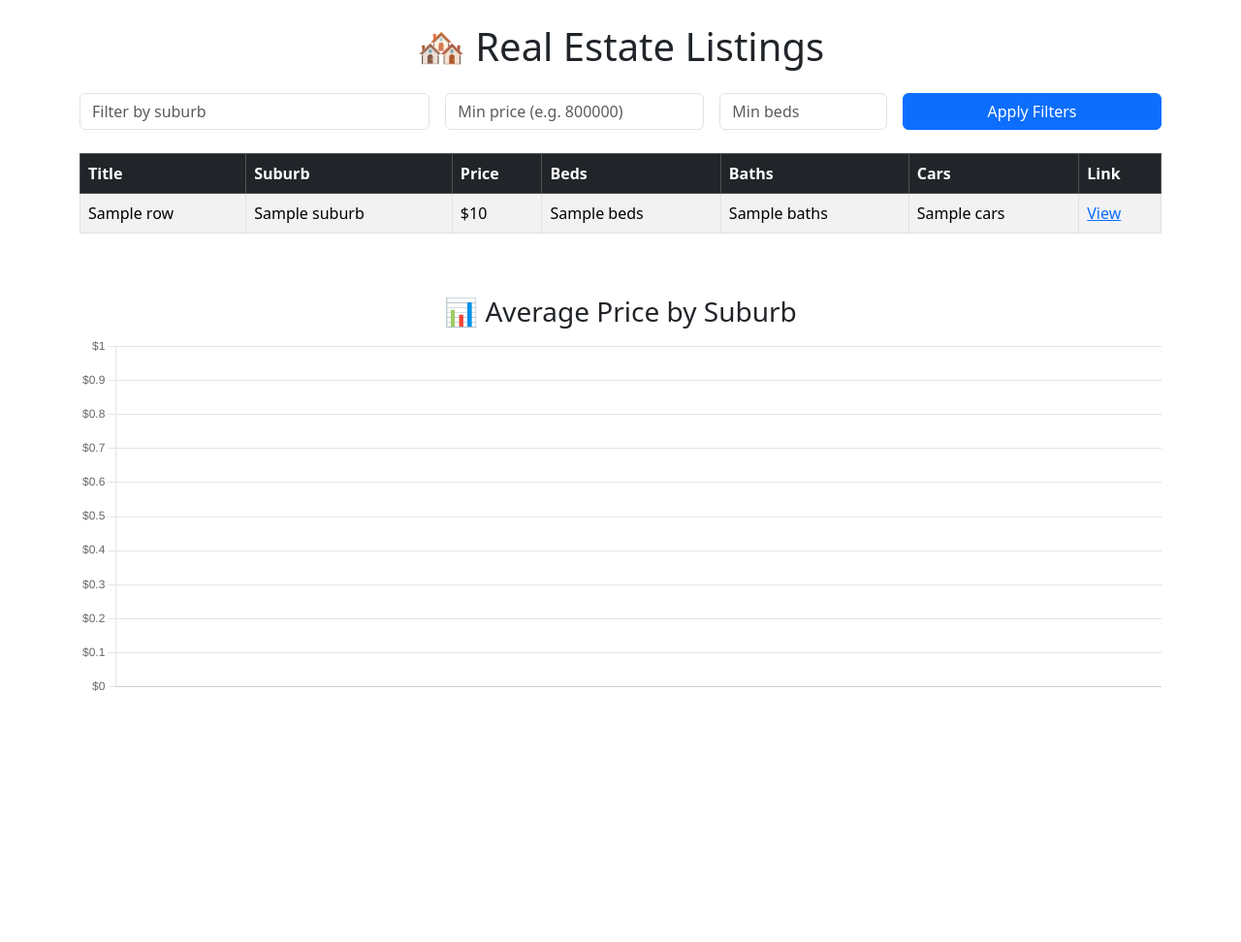
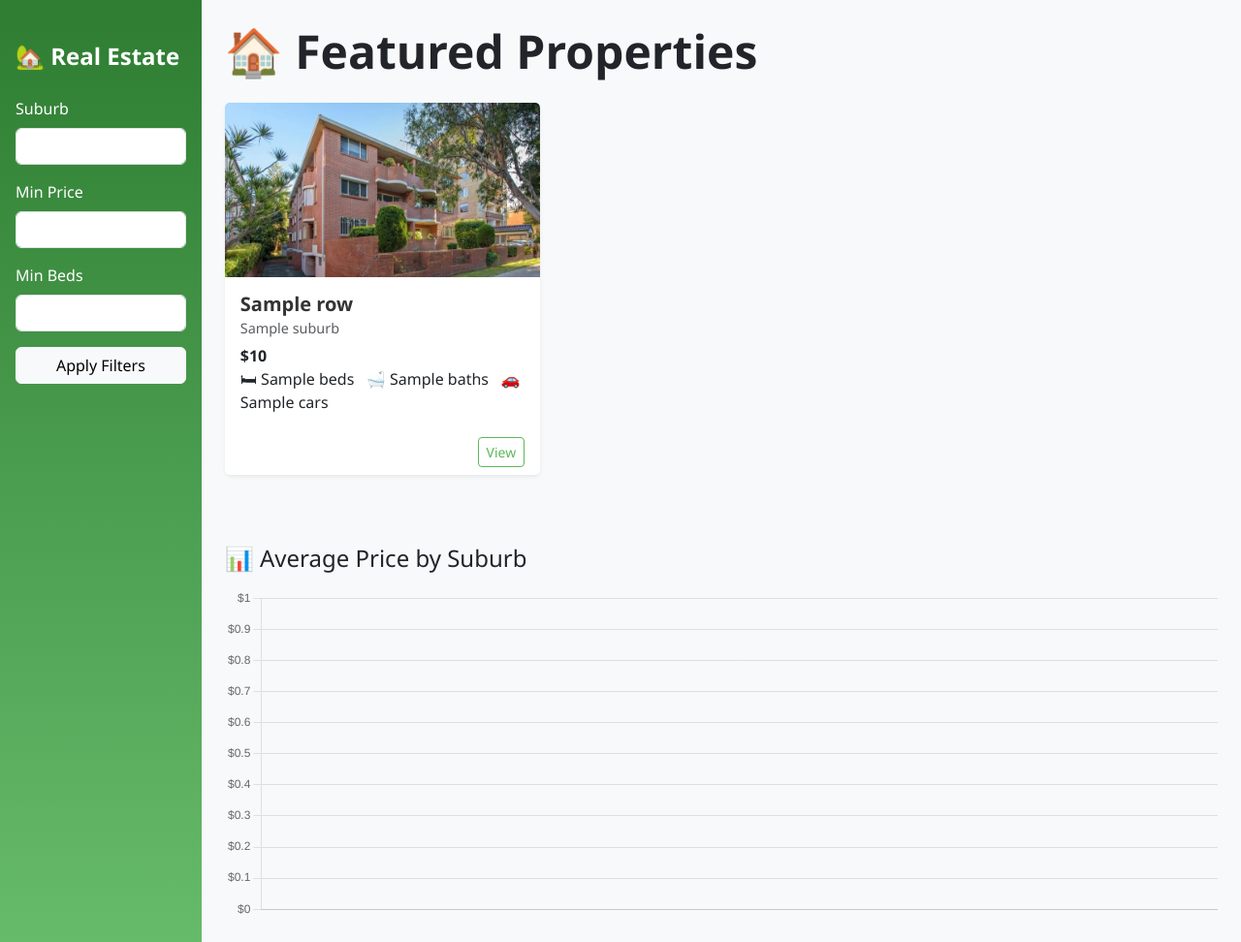
Before and after one commit to Marmitt/real-state-dashboard, a Flask app: template templates/index.html in a window 1280 px wide. Shown: the whole page at 97% size. Before the commit the page ends 713 px from the top, so only its background shows below. Run offline with Flask 3, Linux system fonts and the light colour scheme; the template is opened without the code that fills it: most values are stand-ins (such as "Sample title", 1, 10 or a date in 2020).

Commit message:
Add property images, gradient sidebar, and styled title section for modern UI

```diff
--- /dev/null
+++ b/static/css/style.css
@@ -0,0 +1,56 @@
+body {
+    font-family: 'Segoe UI', sans-serif;
+    background-color: #f8f9fa;
+  }
+
+  #wrapper {
+    display: flex;
+    min-height: 100vh;
+  }
+
+  #sidebar {
+    width: 250px;
+    background: linear-gradient(to bottom, #2e7d32, #66bb6a);
+    padding: 1rem 0;
+    min-height: 100vh;
+    color: white;
+  }
+
+  .sidebar-heading {
+    font-size: 1.5rem;
+    color: white;
+  }
+
+  .card {
+    transition: transform 0.2s ease, box-shadow 0.2s ease;
+  }
+
+  .card:hover {
+    transform: translateY(-4px);
+    box-shadow: 0 8px 20px rgba(0, 0, 0, 0.05);
+  }
+
+  .card-title {
+    font-weight: bold;
+    color: #333;
+  }
+
+  .card-subtitle {
+    font-size: 0.9rem;
+    color: #777;
+  }
+
+  .card-img-top {
+    object-fit: cover;
+    height: 180px;
+  }
+
+  .btn-outline-success {
+    border-color: #5cb85c;
+    color: #5cb85c;
+  }
+
+  .btn-outline-success:hover {
+    background-color: #5cb85c;
+    color: #fff;
+  }
--- a/templates/index.html
+++ b/templates/index.html
@@ -4,68 +4,66 @@
   <meta charset="UTF-8">
   <title>Real Estate Dashboard</title>
   <link href="https://cdn.jsdelivr.net/npm/bootstrap@5.3.2/dist/css/bootstrap.min.css" rel="stylesheet">
+  <link rel="stylesheet" href="{{ url_for('static', filename='css/style.css') }}">
 </head>
 <body>
-  <div class="container py-4">
-    <h1 class="mb-4 text-center">🏘 Real Estate Listings</h1>
+  <div class="d-flex" id="wrapper">
+    <!-- Sidebar -->
+    <div id="sidebar">
+      <div class="sidebar-heading px-3 py-4 fw-bold text-white">🏡 Real Estate</div>
+      <div class="list-group list-group-flush px-3">
+        <form method="get">
+          <div class="mb-3">
+            <label class="form-label text-white">Suburb</label>
+            <input type="text" name="suburb" class="form-control" value="{{ request.args.get('suburb', '') }}">
+          </div>
+          <div class="mb-3">
+            <label class="form-label text-white">Min Price</label>
+            <input type="number" name="min_price" class="form-control" value="{{ request.args.get('min_price', '') }}">
+          </div>
+          <div class="mb-3">
+            <label class="form-label text-white">Min Beds</label>
+            <input type="number" name="min_beds" class="form-control" value="{{ request.args.get('min_beds', '') }}">
+          </div>
+          <button class="btn btn-light w-100">Apply Filters</button>
+        </form>
+      </div>
+    </div>
 
-    <!-- Filter Form -->
-    <form class="row g-3 mb-4" method="get">
-      <div class="col-md-4">
-        <input type="text" name="suburb" class="form-control" placeholder="Filter by suburb"
-               value="{{ request.args.get('suburb', '') }}">
+    <!-- Main Content -->
+    <div id="page-content-wrapper" class="w-100 p-4">
+      <h2 class="display-5 fw-bold mb-4">🏠 Featured Properties</h2>
+
+      <div class="row">
+        {% for row in listings %}
+        <div class="col-md-6 col-lg-4 mb-4">
+          <div class="card h-100 shadow-sm border-0">
+            <img src="{{ url_for('static', filename='images/photo' ~ loop.index ~ '.jpg') }}"
+                 class="card-img-top" alt="property photo">
+            <div class="card-body">
+              <h5 class="card-title">{{ row.Title }}</h5>
+              <h6 class="card-subtitle mb-2 text-muted">{{ row.Suburb }}</h6>
+              <p class="card-text">
+                <strong>${{ "{:,.0f}".format(row.Price) }}</strong><br>
+                🛏 {{ row.Beds }} &nbsp; 🛁 {{ row.Baths }} &nbsp; 🚗 {{ row.Cars }}
+              </p>
             </div>
-      <div class="col-md-3">
-        <input type="number" name="min_price" class="form-control" placeholder="Min price (e.g. 800000)"
-               value="{{ request.args.get('min_price', '') }}">
+            <div class="card-footer bg-white border-0 text-end">
+              <a href="{{ row.URL }}" target="_blank" class="btn btn-outline-success btn-sm">View</a>
             </div>
-      <div class="col-md-2">
-        <input type="number" name="min_beds" class="form-control" placeholder="Min beds"
-               value="{{ request.args.get('min_beds', '') }}">
           </div>
-      <div class="col-md-3">
-        <button class="btn btn-primary w-100">Apply Filters</button>
         </div>
-    </form>
-
-    <!-- Listings Table -->
-    <div class="table-responsive">
-      <table class="table table-striped table-bordered">
-        <thead class="table-dark">
-          <tr>
-            <th>Title</th>
-            <th>Suburb</th>
-            <th>Price</th>
-            <th>Beds</th>
-            <th>Baths</th>
-            <th>Cars</th>
-            <th>Link</th>
-          </tr>
-        </thead>
-        <tbody>
-          {% for row in listings %}
-          <tr>
-            <td>{{ row.Title }}</td>
-            <td>{{ row.Suburb }}</td>
-            <td>${{ "{:,.0f}".format(row.Price) }}</td>
-            <td>{{ row.Beds }}</td>
-            <td>{{ row.Baths }}</td>
-            <td>{{ row.Cars }}</td>
-            <td><a href="{{ row.URL }}" target="_blank">View</a></td>
-          </tr>
         {% endfor %}
-        </tbody>
-      </table>
       </div>
 
       {% if listings|length == 0 %}
-      <p class="text-center text-muted mt-4">No listings match your filters.</p>
+        <p class="text-muted">No listings match your filters.</p>
       {% endif %}
 
-    <!-- Chart Section -->
-    <div class="my-5">
-      <h3 class="text-center">📊 Average Price by Suburb</h3>
+      <div class="mt-5">
+        <h4 class="mb-3">📊 Average Price by Suburb</h4>
         <canvas id="priceChart" height="100"></canvas>
+      </div>
     </div>
   </div>
 
@@ -79,7 +77,7 @@
         datasets: [{
           label: 'Average Price ($)',
           data: {{ chart_data | tojson }},
-          backgroundColor: 'rgba(54, 162, 235, 0.7)',
+          backgroundColor: 'rgba(92, 184, 92, 0.7)',
           borderRadius: 6
         }]
       },
```
Also changed, not shown: static/images/photo1.jpg (added), static/images/photo2.jpg (added), static/images/photo3.jpg (added), static/images/photo4.jpg (added), static/images/photo5.jpg (added), static/images/photo6.jpg (added). Lines whose indentation alone changed are shown as unchanged.
